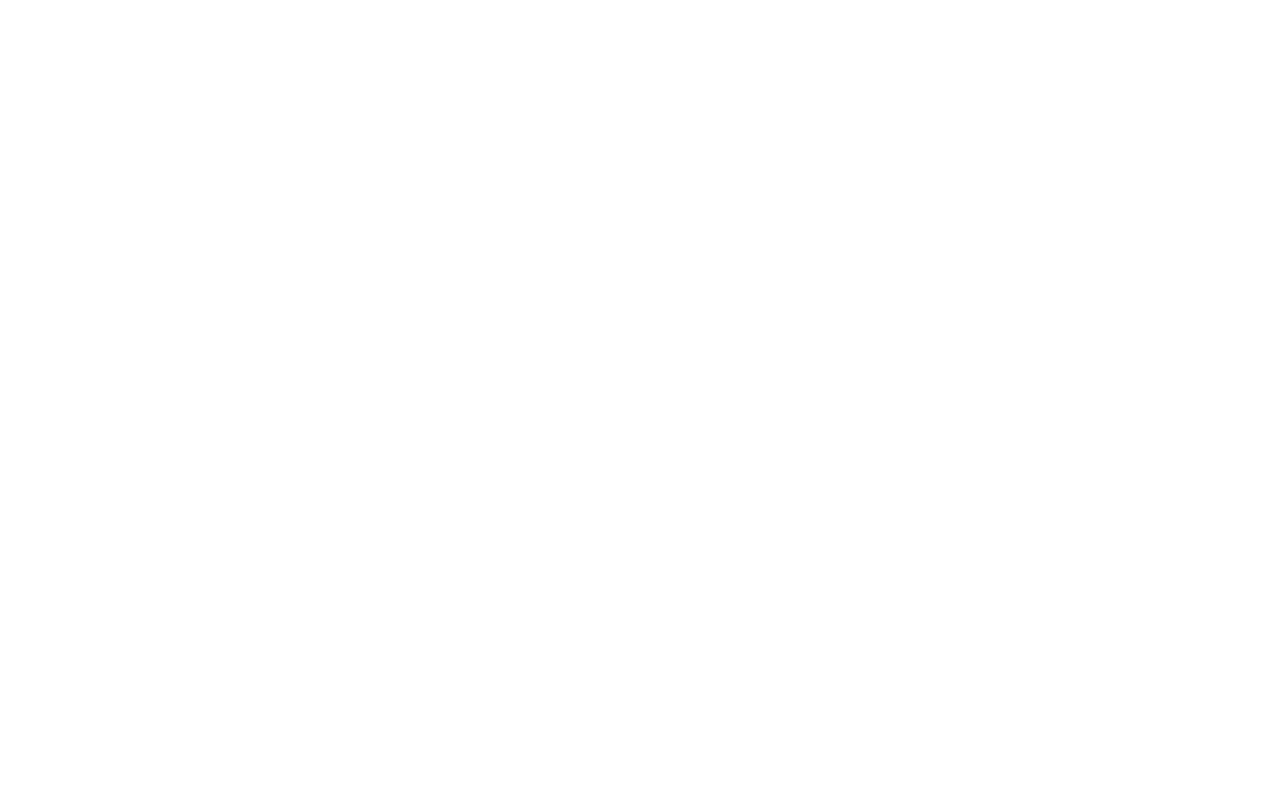
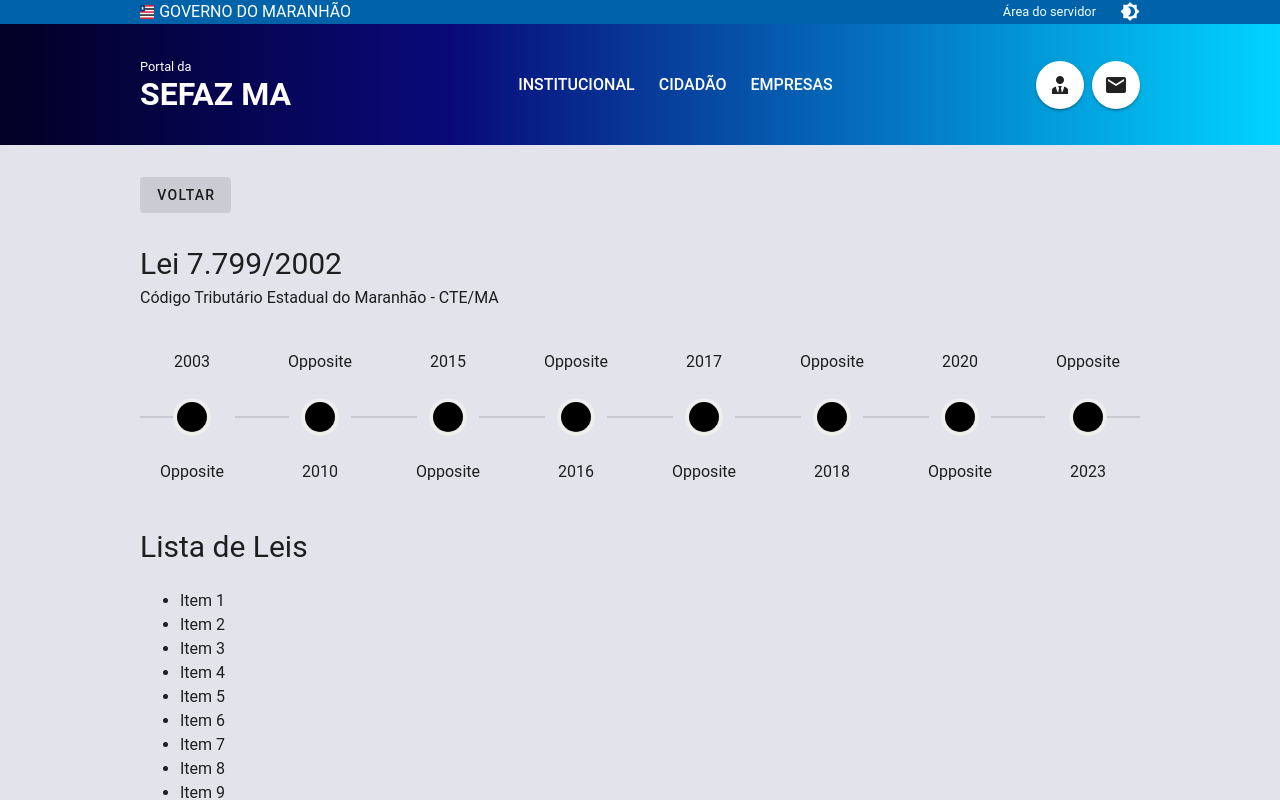
Before and after one commit to Guihumberto/oh-my-search, a Vue app: page /textTimeLine/1 in a window 1280 px wide. Before the commit this address had no page. Shown: the top 800 px of the page. Built offline with nearby package versions, Linux system fonts and the light colour scheme; no server answers.

Commit message:
melhando a visualizacao do form

```diff
--- a/src/components/legislacao/dialogs/news.vue
+++ b/src/components/legislacao/dialogs/news.vue
@@ -39,7 +39,7 @@
     export default {
         data(){
             return{
-                dialog: true,
+                dialog: false,
                 noShow: false
             }
         },
@@ -58,8 +58,17 @@
         methods:{
             naoMostrar(){
                 generalStore.changeShowsNews(false)
+            },
+            activeDialog(){
+              setTimeout(()=>{
+                this.dialog = true
+              }, 2000)
             }
+        },
+        created(){
+          this.activeDialog()
         }
+
     }
 </script>
 
--- a/src/components/legislacao/porLei.vue
+++ b/src/components/legislacao/porLei.vue
@@ -21,7 +21,7 @@
             <div class="legislacao" v-else>
                 <small>Busca da lei por ano, fonte ou texto</small>
                 <h2 class="font-weight-bold">Legislação</h2>
-                <div class="my-5">
+                <div class="content">
                     <v-text-field
                         label="Buscar"
                         placeholder="Digite o nome ou número da norma"
@@ -29,7 +29,6 @@
                         density="compact"
                         prepend-inner-icon="mdi-magnify"
                         v-model.trim="search.text"
-                        :rules="[rules.required, rules.minname]"
                         clearable
                     ></v-text-field>
                     <div class="autocompletes">
@@ -244,6 +243,13 @@
     justify-content: center;
     align-items: center;
 }
+.content{
+    animation: slideTopSearch 1.5s ease-in;
+    margin: 1rem 0;
+    padding: 2rem 5rem;
+    border: 1px solid grey;
+    border-radius: 12px;
+}
 .oneresult{
     display: flex;
     justify-content: space-between;
@@ -296,6 +302,9 @@
     }
 }
 @media (max-width: 500px) {
+    .content{
+        padding: 1rem;
+    }
     .radios{
         flex-direction: column;
         align-items: baseline;
--- /dev/null
+++ b/src/components/legislacao/timeLine/listLawsChanges.vue
@@ -0,0 +1,20 @@
+<template>
+    <div class="mt-10">
+        <h2>Lista de Leis</h2>
+        <div class="py-5 px-10">
+            <ul>
+                <li v-for="item, i in 10" :key="i">Item {{ item }}</li>
+            </ul>
+        </div>
+    </div>
+</template>
+
+<script>
+    export default {
+
+    }
+</script>
+
+<style lang="scss" scoped>
+
+</style>
--- /dev/null
+++ b/src/components/legislacao/timeLine/timeLineBar.vue
@@ -0,0 +1,20 @@
+<template>
+    <v-timeline direction="horizontal" line-inset="12">
+      <v-timeline-item v-for="item, i in years" :key="i">
+        <template v-slot:opposite>
+          Opposite
+        </template>
+        {{ item }}
+      </v-timeline-item>
+    </v-timeline>
+</template>
+
+<script>
+export default{
+  data(){
+    return{
+      years: [2003, 2010, 2015, 2016, 2017, 2018, 2020, 2023]
+    }
+  }
+}
+</script>
--- /dev/null
+++ b/src/components/legislacao/timeLine/titleLaw.vue
@@ -0,0 +1,16 @@
+<template>
+    <div>
+        <h2>Lei 7.799/2002</h2>
+        <p>Código Tributário Estadual do Maranhão - CTE/MA</p>
+    </div>
+</template>
+
+<script>
+    export default {
+
+    }
+</script>
+
+<style lang="scss" scoped>
+
+</style>
--- a/src/router/index.js
+++ b/src/router/index.js
@@ -22,6 +22,11 @@ const routes = [
         component: () => import('@/views/textoComplet.vue'),
       },
       {
+        path: '/textTimeLine/:id',
+        name: 'TimeLine',
+        component: () => import('@/views/textoTimeLine.vue'),
+      },
+      {
         path: '/legesporlei',
         name: 'Legislacaoporlei',
         component: () => import('@/views/LegesPorLei.vue'),
--- /dev/null
+++ b/src/views/textoTimeLine.vue
@@ -0,0 +1,112 @@
+<template>
+    <section>
+        <div class="sizeLoad" v-if="load">
+            <v-progress-circular
+                :size="50"
+                color="primary"
+                indeterminate
+            ></v-progress-circular>
+        </div>
+        <div class="container" v-else>
+            <v-btn variant="tonal" @click="voltar" class="mb-2">Voltar</v-btn>
+            <div class="my-5">
+                <titleLaw />
+                <timeLineBar class="mt-10" />
+                <listLawsChanges />
+                <div v-html="joinPages"></div>
+            </div>
+        </div>
+    </section>
+</template>
+
+<script>
+     import api from "@/services/api"
+
+     import titleLaw from "../components/legislacao/timeLine/titleLaw"
+     import timeLineBar from "../components/legislacao/timeLine/timeLineBar"
+     import listLawsChanges from "../components/legislacao/timeLine/listLawsChanges"
+
+    export default {
+        components:{
+            titleLaw,
+            timeLineBar,
+            listLawsChanges
+        },
+        data(){
+            return{
+                id: this.$route.params.id,
+                textLaws: [],
+                load: false,
+                lawTimeLine:{
+                    iDlawMain: '3e138',
+                    idsLawsChanges: ['622f4', 'd77b2', '167cf', '8474b'],
+                    dateCreate: '07/02/2024',
+                    dateUpdate: '07/02/2024'
+                }
+            }
+        },
+        computed:{
+            listPage(){
+                let list = this.textLaws.map(x => x._source)
+                let list1 = []
+
+                list.forEach(x => {
+                    x.text_page = x.text_page.replace(/\n+/g, '<br>');
+                    list1.push(x)
+                })
+
+                return list1
+            },
+            joinPages(){
+                let list = this.listPage.map(x => x.text_page).join('')
+
+                let listArtigos = list.replace(/\bArt\.\s+/g, '#$# Art. ').split('#$#').filter(x => x.startsWith(" Art."));
+
+                return listArtigos
+            }
+        },
+        methods:{
+            async getAll(){
+                this.load = true
+                try {
+                    const response = await api.post("pages_v2/_search", {
+                        from: 0,
+                        size: 5000,
+                        "query": {
+                            "bool": {
+                                "must": [
+                                    {
+                                    "match": {
+                                        "page_to_norma.parent": this.id
+                                    }
+                                    }
+                                ]
+                            }
+                        }
+                    })
+                    this.textLaws = response.data.hits.hits
+                } catch (error) {
+                    console.log("error");
+                }finally{
+                    this.load = false
+                }
+            },
+            voltar(){
+                this.$router.push("/leges");
+            }
+        },
+        created(){
+            this.getAll()
+        }
+    }
+</script>
+
+<style lang="scss" scoped>
+.sizeLoad{
+    height: 55vh;
+    display: flex;
+    justify-content: center;
+    align-items: center;
+}
+
+</style>
```
